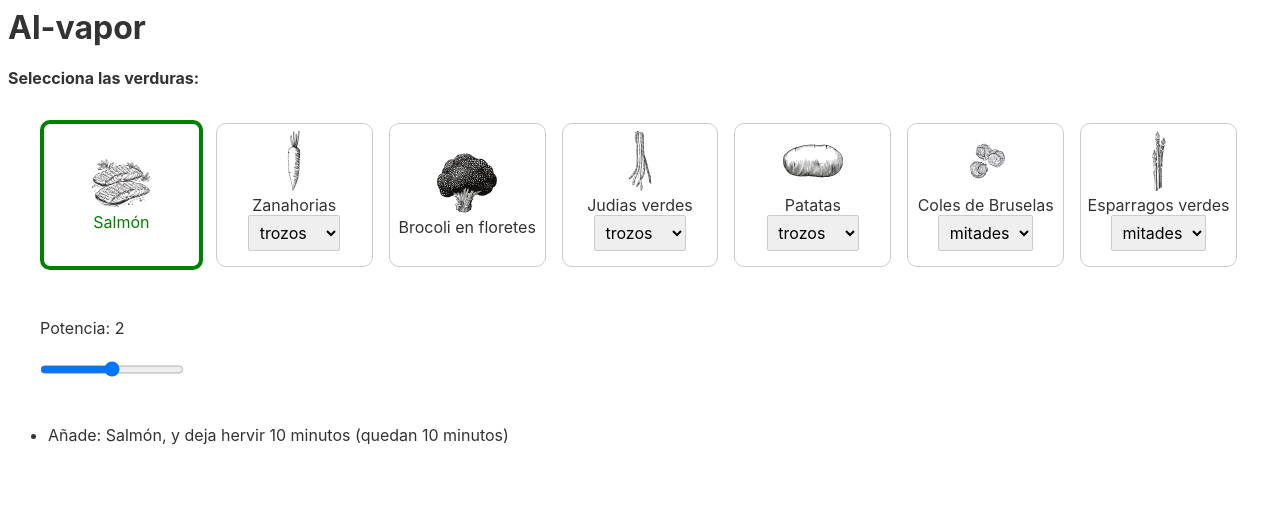
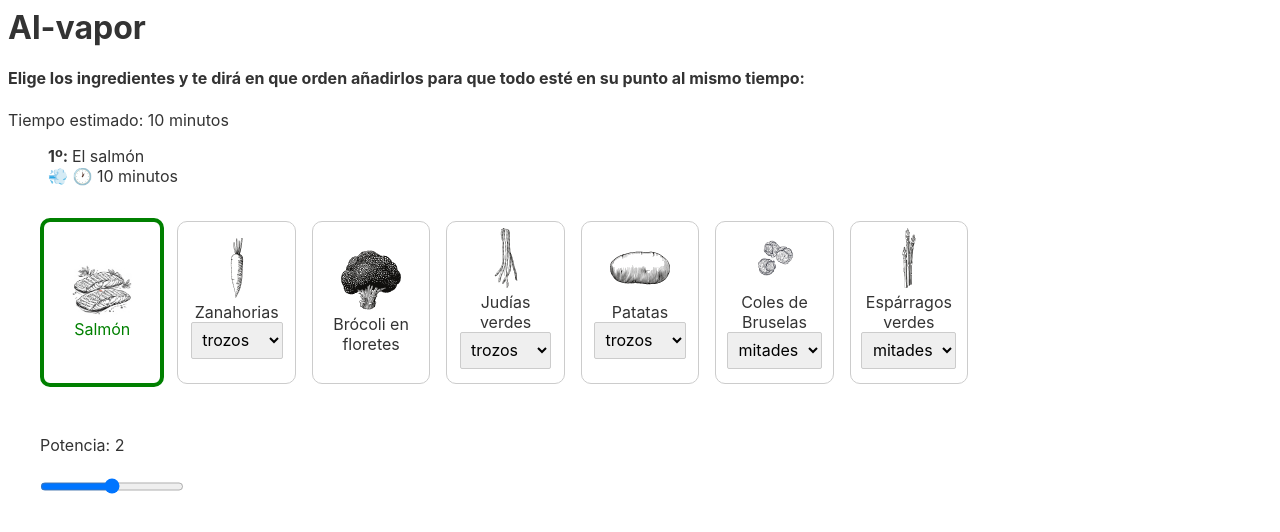
Before and after one commit to pirnz/al-vapor, a Svelte app: page / in a window 1280 px wide. Both pictures are taken after a click on the button "Salmón". Shown: the top 532 px of the page. Built offline with nearby package versions, Linux system fonts and the light colour scheme.

Commit message:
output improvements

```diff
--- a/src/App.svelte
+++ b/src/App.svelte
@@ -10,8 +10,9 @@
 </script>
 
 <h1 class="title">Al-vapor</h1>
+<h4>Elige los ingredientes y te dirá en que orden añadirlos para que todo esté en su punto al mismo tiempo:</h4>
+<Output bind:opts={opts}/>
 <Input bind:opts={opts}/>
-<Output bind:opts={opts}/>
 
 <style>
     .title {
--- a/src/Input.svelte
+++ b/src/Input.svelte
@@ -47,7 +47,6 @@
         opts.options = localOptions;
     }
 </script>
-<h4>Selecciona las verduras:</h4>
 <div class="wrapper">
     {#each localPantry as veggie (veggie.id)}
         <div class="element">
@@ -131,7 +130,7 @@
         margin: 2em;
         display: grid;
         gap: 10px;
-        grid-template-columns: repeat(auto-fill, minmax(150px, 1fr));
+        grid-template-columns: repeat(auto-fill, minmax(115px, 1fr));
     }
     .label {
         margin: 0;
--- a/src/Output.svelte
+++ b/src/Output.svelte
@@ -2,19 +2,31 @@
     import type { Opts, Batch, Veggie } from "./types";
     export let opts: Opts;
     let batches: Batch[];
-    let potValues = [1.2, 1, 0.8]
-    $: potencia = opts.options.filter((opt) => {return opt.id == "potencia" })[0].value;
-    $: heatTime = potValues[ potencia - 1 ];
+    let potValues = [1.2, 1, 0.8];
+    $: potencia = opts.options.filter((opt) => {
+        return opt.id == "potencia";
+    })[0].value;
+    $: heatTime = potValues[potencia - 1];
     $: tolerance = 3;
 
-    function join(veggies: Veggie[]): string {
-        if (veggies.length === 1) return veggies[0].name;
-        let names = veggies.map((e) => {
-            return e.name;
+    function getIngredientsNames(veggies: Veggie[]): string {
+        if (veggies.length === 1)
+            return (
+                veggies[0].article +
+                " " +
+                veggies[0].name[0].toLowerCase() +
+                veggies[0].name.slice(1)
+            );
+        let names = veggies.map((e, i) => {
+            return i == 0
+                ? e.article + " " + e.name[0].toLowerCase() + e.name.slice(1)
+                : e.article[0].toLowerCase() +
+                      e.article.slice(1) +
+                      " " +
+                      e.name[0].toLowerCase() +
+                      e.name.slice(1);
         });
-        return `${names.slice(0, -1).join(", ")} and ${
-            names[names.length - 1]
-        }`;
+        return `${names.slice(0, -1).join(", ")} y ${names[names.length - 1]}`;
     }
 
     function group2batch(groups: Veggie[][]): Batch[] {
@@ -28,10 +40,10 @@
             let totalTime: number = groups[i][0].time;
             totalTime *= heatTime;
             batches.push({
-                ingredients: join(groups[i]),
+                ingredients: getIngredientsNames(groups[i]),
                 time: Math.round(time),
                 index: i,
-                totalTime: Math.round(totalTime)
+                totalTime: Math.round(totalTime),
             });
         }
         return batches;
@@ -59,12 +71,27 @@
     <p></p>
 {:else}
     <div>
-        <ul>
+        <p>Tiempo estimado: {batches[0].totalTime} minutos</p>
+        <ol>
             {#each batches as batch}
                 <li>
-                    Añade: {batch.ingredients}, y deja hervir {batch.time} minutos (quedan {batch.totalTime} minutos)
+                    {batch.ingredients} <br>💨 🕐 {batch.time} minutos
                 </li>
             {/each}
-        </ul>
+        </ol>
     </div>
 {/if}
+
+<style>
+    ol {
+        counter-reset: list-counter;
+        list-style: none;
+    }
+    ol li {
+        counter-increment: list-counter;
+    }
+    ol li::before {
+        content: counter(list-counter) "º: ";
+        font-weight: bold;
+    }
+</style>
--- a/src/pantry.js
+++ b/src/pantry.js
@@ -2,6 +2,7 @@ export const pantry = [
     {
       "id": 0,
       "name": "Salmón",
+      "article": "El",
       "time": 10,
       "checked": false,
       "img": "salmon.jpg",
@@ -16,6 +17,7 @@ export const pantry = [
     {
       "id": 1,
       "name": "Zanahorias",
+      "article": "Las",
       "time": 18,
       "checked": false,
       "img": "zanahoria.svg",
@@ -33,7 +35,8 @@ export const pantry = [
     },
     {
       "id": 2,
-      "name": "Brocoli en floretes",
+      "name": "Brócoli en floretes",
+      "article": "El",
       "time": 8,
       "checked": false,
       "img": "brocoli.svg",
@@ -47,7 +50,8 @@ export const pantry = [
     },
     {
       "id": 3,
-      "name": "Judias verdes",
+      "name": "Judías verdes",
+      "article": "Las",
       "time": 13,
       "checked": false,
       "img": "judias-verdes.svg",
@@ -66,6 +70,7 @@ export const pantry = [
     {
       "id": 4,
       "name": "Patatas",
+      "article": "Las",
       "time": 40,
       "checked": false,
       "img": "patata.svg",
@@ -85,6 +90,7 @@ export const pantry = [
     {
       "id": 5,
       "name": "Coles de Bruselas",
+      "article": "Las",
       "time": 12,
       "checked": false,
       "img": "coles-de-bruselas.webp",
@@ -103,7 +109,8 @@ export const pantry = [
     },
     {
       "id": 7,
-      "name": "Esparragos verdes",
+      "name": "Espárragos verdes",
+      "article": "Las",
       "time": 7,
       "checked": false,
       "img": "esparragos-verdes.svg",
--- a/src/types.ts
+++ b/src/types.ts
@@ -8,6 +8,7 @@ export interface Veggie {
     id: number;
     img: string;
     name: string;
+    article: string;
     time: number;
     checked: boolean;
     preparations: Preparation[];
```
